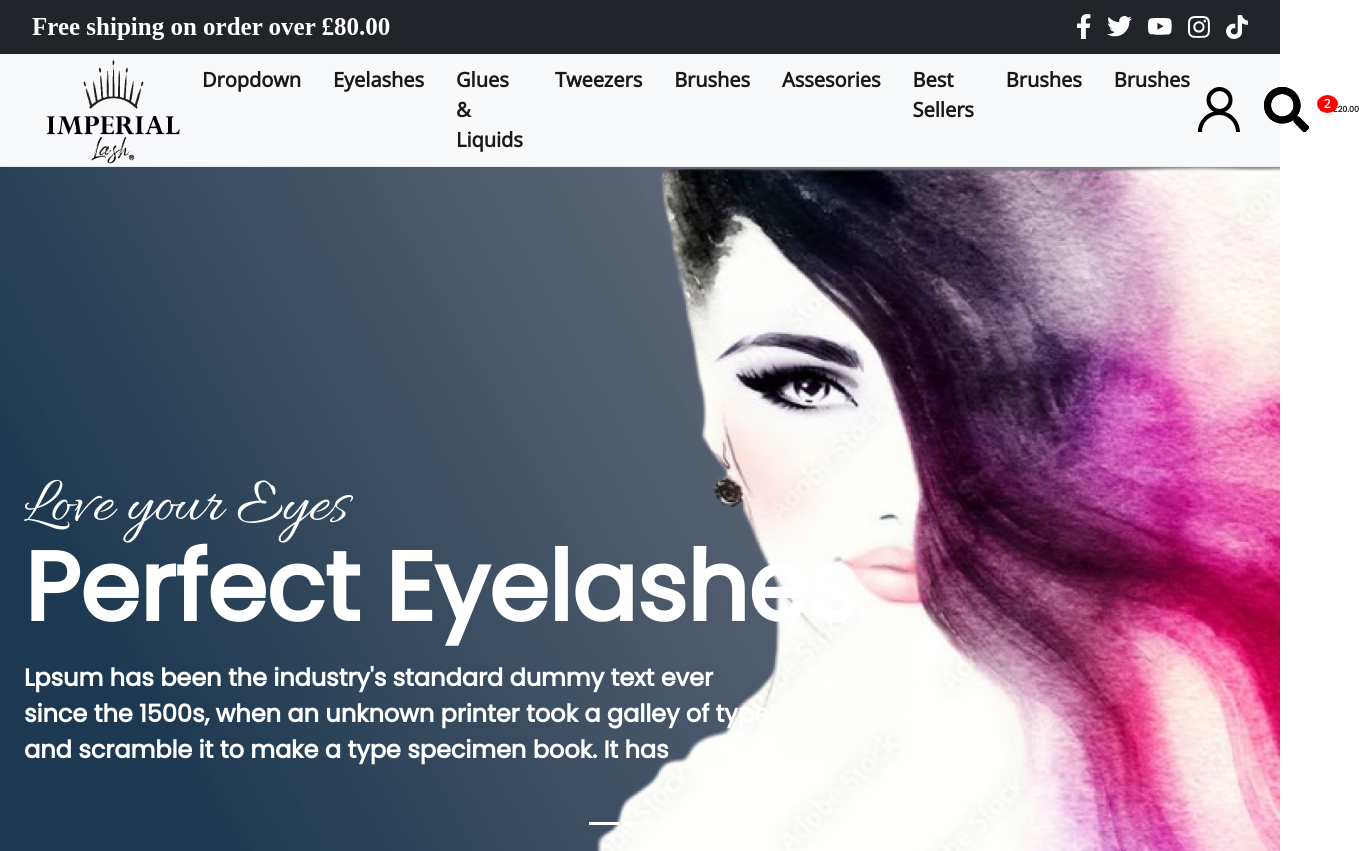
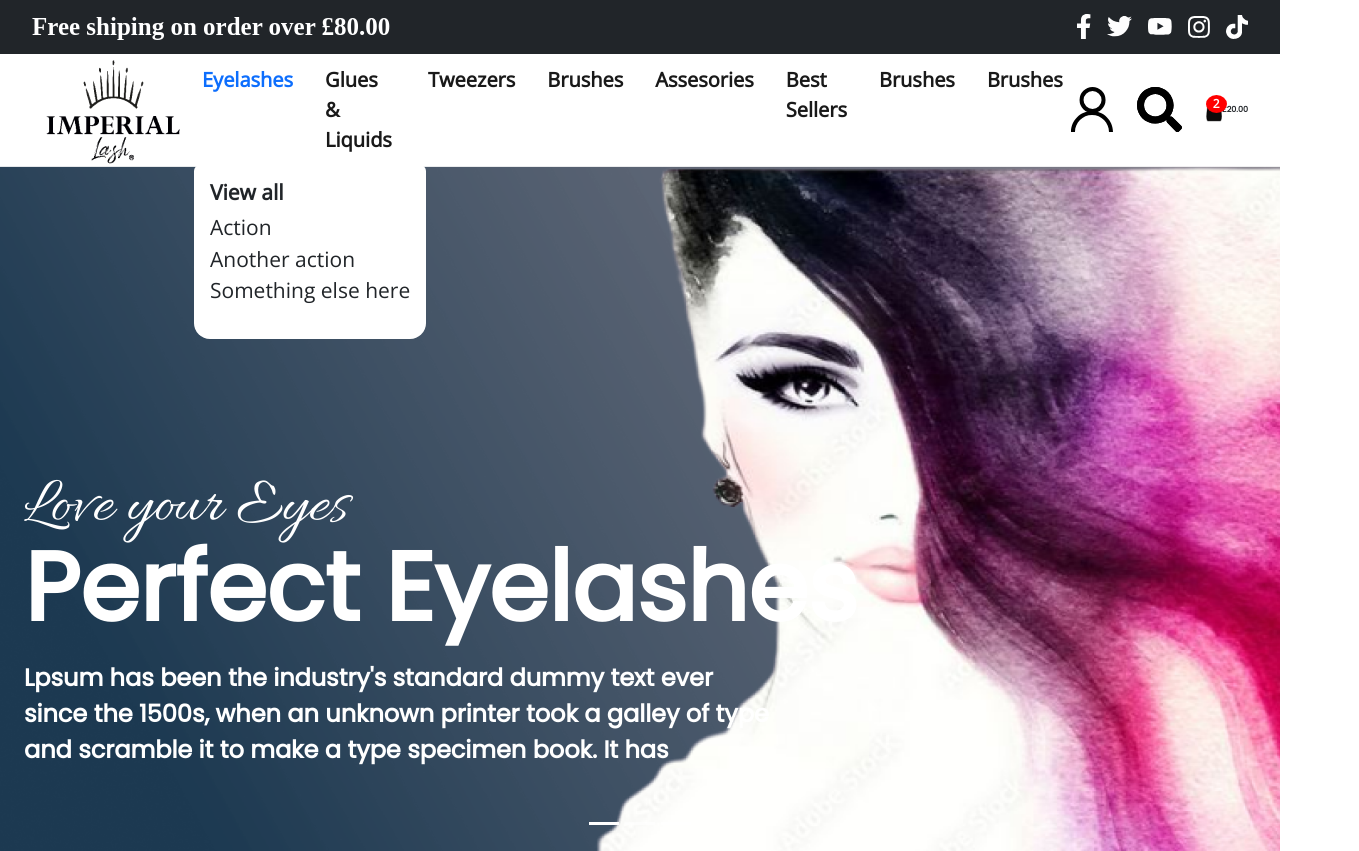
Before and after one commit to sdcodes3/Imperial, a plain HTML site: page homePage.html in a window 1280 px wide. Both pictures are taken after a click on the button "Eyelashes". Shown: the whole page, 1359 px wide, since content can reach past the window. Drawn offline with nearby package versions, Linux system fonts and the light colour scheme; a web font is replaced by a local one.

Commit message:
17-03-2023 00:42

```diff
--- a/homePage.html
+++ b/homePage.html
@@ -37,7 +37,7 @@
                 </div>
             </div>
         </nav>
-        <nav class="navbar navbar-expand-lg bg-light bottom py-0">
+        <nav class="navbar navbar-expand-lg bg-white bottom py-0">
             <div class="container-fluid">
                 <a class="navbar-brand p-0 m-0" href="#">
                     <img src="img/logo.png" alt="Imperial">
@@ -45,17 +45,15 @@
                 <div class="collapse navbar-collapse" id="navbarNav">
                     <ul class="navbar-nav mx-auto gap-3">
                         <li class="nav-item dropdown">
-                            <a class="nav-link dropdown-toggle active" href="#" role="button" data-bs-toggle="dropdown" aria-expanded="false">
-                                Dropdown
+                            <a class="nav-link dropdown-toggle active text-primary" href="#" role="button" data-bs-toggle="dropdown" aria-expanded="false">
+                                Eyelashes
                             </a>
-                            <ul class="dropdown-menu dropdown-menu-dark">
-                                <li><a class="dropdown-item" href="#">Action</a></li>
-                                <li><a class="dropdown-item" href="#">Another action</a></li>
-                                <li><a class="dropdown-item" href="#">Something else here</a></li>
+                            <ul class="dropdown-menu border-0">
+                                <li><a class="fw-bold dropdown-item" href="#">View all</a></li>
+                                <li><a class="dropdown-item py-0" href="#">Action</a></li>
+                                <li><a class="dropdown-item py-0" href="#">Another action</a></li>
+                                <li><a class="dropdown-item py-0 pb-4" href="#">Something else here</a></li>
                             </ul>
-                        </li>
-                        <li class="nav-item">
-                            <a class="nav-link active current" aria-current="page" href="#">Eyelashes</a>
                         </li>
                         <li class="nav-item">
                             <a class="nav-link active" href="#">Glues & Liquids</a>
--- a/styles/header.css
+++ b/styles/header.css
@@ -16,6 +16,17 @@ header nav.bottom{
     font-size: 1.25rem;
 }
 
+.dropdown-menu{
+    border-bottom-left-radius: 1rem !important;
+    border-bottom-right-radius: 1rem !important;
+    font-family: 'Open Sans', sans-serif;
+    font-size: 1.313rem !important;
+}
+
+.dropdown-menu li.fw-bold{
+    font-size: 1.563rem !important;
+}
+
 .dropdown-toggle::after{
     content: initial !important;
 }
```
